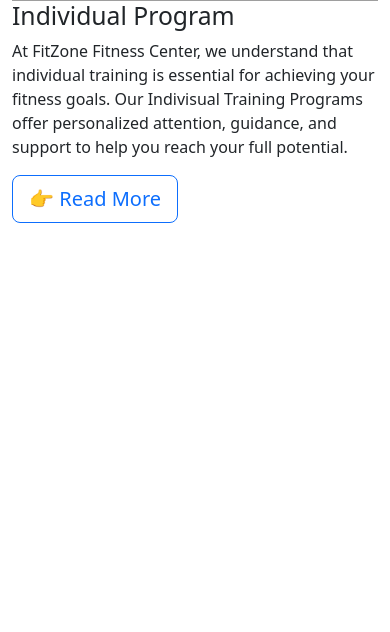
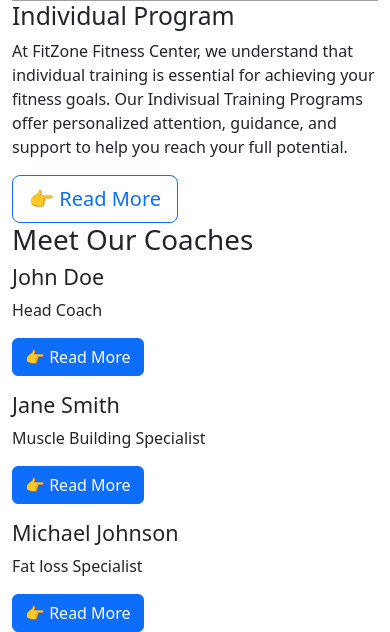
Before and after one commit to Chathuranga-Jayamal/FitZone, a PHP site: page /program.php in a window 390 px wide. Shown: the part 2096-2728 px from the top of the page. Before the commit the page ends 2319 px from the top, so only its background shows below. Run offline with PHP 8.4, Linux system fonts and the light colour scheme; grey boxes are pictures that could not be loaded.

Commit message:
Complete Program->Coach section and fix some bugs

```diff
--- a/CSS/header.css
+++ b/CSS/header.css
@@ -46,7 +46,7 @@ nav a:hover{
     order: 0;
 }
 
-.container{
+.nav-container{
     margin-right: 0;
     flex-grow: 1;
     display: flex;
--- a/html/header.php
+++ b/html/header.php
@@ -44,7 +44,7 @@
         </div>
         <li class="logo"><a href="./home.php">FitZone</a></li>
 
-        <div class="container">
+        <div class="container nav-container">
         <li class="hideOnMobile menu" ><a href="./home.php">Home</a></li>
         <li class="hideOnMobile menu"><a href="./program.php">Program</a></li>
         <li class="hideOnMobile menu"><a href="./membership.php">Membership</a></li>
--- a/html/program.php
+++ b/html/program.php
@@ -5,7 +5,7 @@
     <meta charset="UTF-8">
     <meta name="viewport" content="width=device-width, initial-scale=1.0">
     <title>Programs</title>
-    <link rel="stylesheet" href="/FitZone/CSS/program.css?v=1.2">
+    <link rel="stylesheet" href="/FitZone/CSS/program.css?v=1.4">
 </head>
 
 <body>
@@ -18,7 +18,7 @@
       </div>
     </section>
     <section id="programs-overview">
-      <div div class="container">
+      <div class="container">
       <div class="program-overview-container row g-4 align-items-center">
             <div class="program-overview-card card1 col-lg-3 order-lg-1">
                 <img height="50" width="50" src="../images/logos/weightlifting.png" alt="">
@@ -30,7 +30,7 @@
                 <img height="50" width="50" src="../images/logos/coach.png" alt="">
                 <h4 style="font-weight: bold;">Coaches Who <br> Care</h4>
                 <p>Meet our dedicated coaches who are passionate about helping you reach your fitness goals.</p>
-                <button type="button" class="btn btn-primary"> 🡻 See More</button>
+                <button type="button" class="btn btn-primary" onclick="location.href='#coaches'"> 🡻 See More</button>
             </div>
             <div class="program-overview-card card3 col-lg-3 order-lg-3">
                 <img height="50" width="50" src="../images/logos/meditation.png" alt="">
@@ -86,6 +86,47 @@
         </div>
         </div>
     </section>
+    <section id="coaches">
+        <div class="container coach-main-container">
+        <div class="coach-title">
+            <h1>Meet Our Coaches</h1>
+        </div>
+        <div class="coach-container mt-0 mb-0">
+            <div class="coach-card card1 order-lg-1 ">
+                <div class="coach-img-container coach-img-1">
+                <!-- <img src="../images/photos/Coach1.jpg" alt="coach1" class="coach-img img-fluid"> -->
+                </div>
+                <div class="coach-description">
+                <h4>John Doe</h4>
+                <p>Head Coach<p>
+                <button type="button" class="btn btn-primary">👉 Read More</button>
+                </div>
+            </div>
+            <div class="coach-card card2 order-lg-2">
+                <div class="coach-img-container coach-img-2">
+                <!-- <img src="../images/photos/Coach2.jpg" alt="coach2" class="coach-img img-fluid"> -->
+                </div>
+                <div class="coach-description">
+                <h4>Jane Smith</h4>
+                <p>Muscle Building Specialist<p>
+                <button type="button" class="btn btn-primary">👉 Read More</button>
+                </div>
+            </div>
+            <div class="coach-card card3 order-lg-3">
+                <div class="coach-img-container coach-img-3">
+                <!-- <img src="../images/photos/Coach3.jpg" alt="coach3" class="coach-img img-fluid"> -->
+                </div>
+                <div class="coach-description">
+                <h4>Michael Johnson</h4>
+                <p>Fat loss Specialist</p>
+                <button type="button" class="btn btn-primary">👉 Read More</button>
+                </div>
+            </div>
+
+        </div>
+        </div>
+
+    </section>
 
 
 </body>
```
Also changed, not shown: CSS/program.css (+78 -1 lines), images/photos/Coach1.jpg (added), images/photos/Coach2.jpg (added), images/photos/Coach3.jpg (added).
